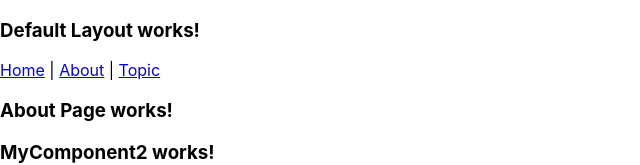
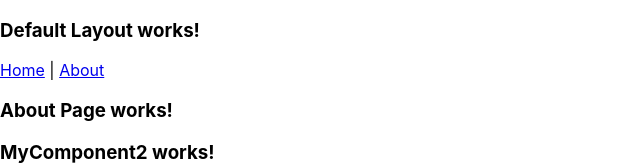
Before and after one commit to dgonzalez83/react-router-training, a React (Create React App) app: page /about in a window 1280 px wide. Shown: the top 165 px of the page, without its empty margins (0-640 px from the left). Built offline with nearby package versions, Linux system fonts and the light colour scheme.

Commit message:
to work with dynamic routing

```diff
--- a/src/layout/default.jsx
+++ b/src/layout/default.jsx
@@ -10,22 +10,16 @@ import {
 
 import HomePage from "../pages/index";
 import AboutPage from "../pages/about";
-import TopicPage from '../pages/topic'
 
 // import routes from "../routes";
 
 const NavBar = () => {
-
-  let {params} = useParams()
-  console.log(params)
 
   return (
     <Fragment>
       <Link to={"/"}>Home</Link>
       <span> | </span>
       <Link to={"/about"}>About</Link>
-      <span> | </span>
-      <Link to={"/topic"}>Topic</Link>
     </Fragment>
   );
 };
@@ -58,7 +52,6 @@ export default function DefaultLayout() {
         <Route exact path="/about">
           <AboutPage />
         </Route>
-        <Route path="/topic/:topicId?" component={TopicPage} />
       </Switch>
     </Router>
   );
```
